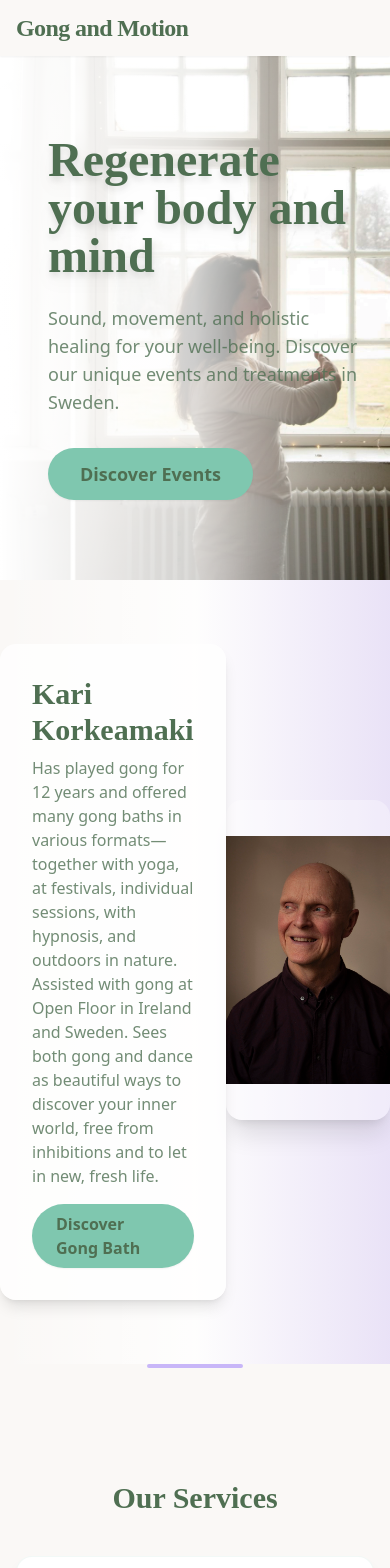
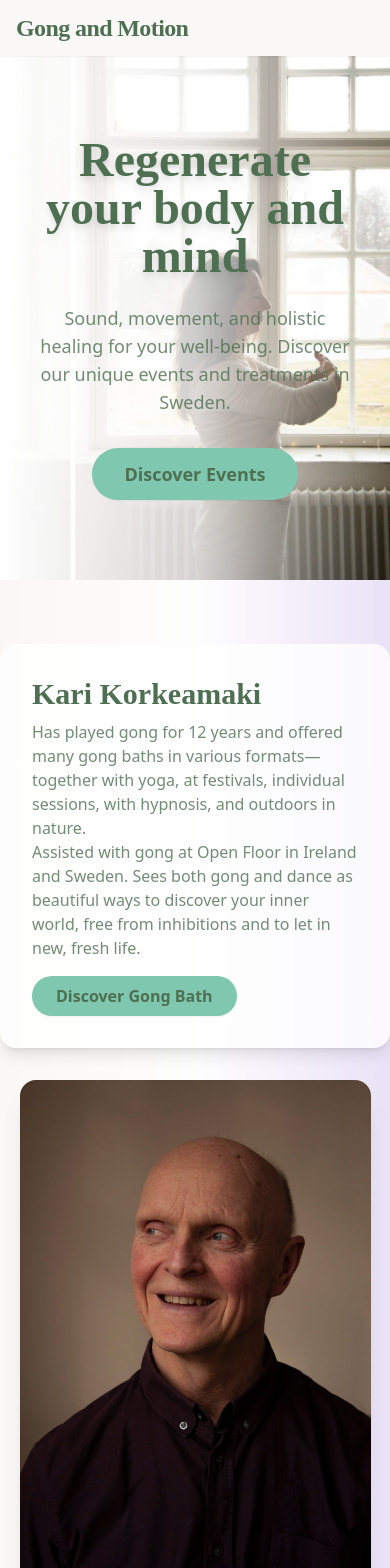
Before and after one commit to andreakorkeamaki/GongAndMotion, a Next.js app: page / in a window 390 px wide. Shown: the top 1568 px of the page. Built offline with nearby package versions, Linux system fonts and the light colour scheme.

Commit message:
Responsive fix: migliora padding, centratura testo e ottimizzazione mobile per Hero, Testimonials e Services

```diff
--- a/src/app/page.tsx
+++ b/src/app/page.tsx
@@ -65,27 +65,19 @@ function PersonSlider() {
   }, [idx, people.length]);
   const person = people[idx];
   return (
-    <section className={`relative py-16 min-h-[480px] flex items-center overflow-hidden ${person.bg}`}>
+    <section className={`relative py-16 min-h-[480px] flex flex-col md:flex-row items-center overflow-hidden ${person.bg}`}>
       {/* LEFT TEXT WITH GRADIENT (gradient now on section) */}
-      <div className="flex-1 relative z-10 max-w-xl mx-auto md:ml-8 text-left bg-white/80 rounded-2xl p-8 shadow-lg transition-all duration-700 ease-in-out">
+      <div className="relative z-10 w-full md:w-[48%] text-left bg-white/80 rounded-2xl p-8 shadow-lg transition-all duration-700 ease-in-out md:mr-6">
         <h2 className="text-3xl font-heading font-bold mb-2 text-primary-dark">{person.name}</h2>
         <p className="mb-4 text-primary-dark/80 text-base max-w-lg">{person.bio}</p>
         <Button href={person.button.href} variant="primary">{person.button.label}</Button>
       </div>
       {/* RIGHT PHOTO, LARGER, NO PURPLE BORDER, CLOSER TO TEXT */}
-      <div className="flex-1 hidden md:flex justify-start items-center h-full transition-all duration-700 ease-in-out" style={{marginLeft: '20px'}}>
+      <div className="w-full md:w-[44%] flex justify-center items-center h-full mt-8 md:mt-0">
         <img
           src={person.image}
           alt={person.name}
-          className="w-[460px] h-[540px] object-contain rounded-2xl shadow-xl bg-white/30 transition-all duration-700 ease-in-out"
-        />
-      </div>
-      {/* Mobile: photo above */}
-      <div className="md:hidden flex justify-center mb-6 w-full transition-all duration-700 ease-in-out">
-        <img
-          src={person.image}
-          alt={person.name}
-          className="w-64 h-80 object-contain rounded-2xl shadow-xl bg-white/30 transition-all duration-700 ease-in-out"
+          className="w-[90vw] max-w-[360px] h-auto object-contain rounded-2xl shadow-xl bg-white/30 transition-all duration-700 ease-in-out"
         />
       </div>
     </section>
@@ -105,7 +97,7 @@ export default function Home() {
           <Image src="/header-bg.webp" alt="Holistic Healing" fill className="object-cover object-right" />
           <div className="absolute inset-0 bg-gradient-to-r from-white via-white/80 to-transparent" />
         </div>
-        <div className="relative max-w-2xl mx-0 ml-8 text-left bg-transparent">
+        <div className="relative w-full max-w-2xl mx-auto px-4 text-center md:text-left">
           <h1 className="text-5xl sm:text-6xl font-heading font-bold mb-6 text-primary-dark drop-shadow-lg">Regenerate your body and mind</h1>
           <p className="text-lg sm:text-xl mb-8 text-primary-dark/80">Sound, movement, and holistic healing for your well-being. Discover our unique events and treatments in Sweden.</p>
           <Button href="/events" variant="primary" className="text-lg px-8 py-3 shadow-lg">Discover Events</Button>
@@ -123,7 +115,7 @@ export default function Home() {
             {services.map((service) => (
               <div
                 key={service.title}
-                className="flex flex-col h-full justify-between rounded-2xl bg-white shadow-lg hover:shadow-2xl transition-shadow duration-300 p-6 items-center text-center border border-primary/10 hover:-translate-y-1 hover:scale-105"
+                className="flex flex-col h-full justify-between rounded-2xl bg-white shadow-lg hover:shadow-2xl transition-shadow duration-300 p-6 items-center text-center border border-primary/10 hover:-translate-y-1 hover:scale-105 min-w-0"
               >
                 <h3 className="text-xl font-heading font-semibold mb-2 text-primary-dark">{service.title}</h3>
                 <p className="text-primary-dark/80 mb-4 text-sm flex-1">{service.description}</p>
@@ -137,13 +129,13 @@ export default function Home() {
       <div className="w-full flex justify-center">
         <div className="h-1 w-24 rounded-full bg-primary/50 mb-12"></div>
       </div>
-      <section className="py-16 bg-gradient-to-b from-accent-purple/10 via-background to-green-50">
+      <section className="py-16 bg-gradient-to-b from-accent-purple/10 via-background to-green-50 px-2 sm:px-4">
         <h2 className="text-3xl font-heading font-bold text-center mb-12 text-primary-dark">What People Say</h2>
         <div className="max-w-5xl mx-auto grid grid-cols-1 md:grid-cols-3 gap-8 items-stretch h-full">
           {/* Testimonial 1 */}
-          <div className="bg-white rounded-2xl shadow-lg p-8 flex flex-col justify-between h-full items-center">
+          <div className="bg-white rounded-2xl shadow-lg p-6 sm:p-8 flex flex-col justify-between h-full items-center">
             <img src="/nina.jpg" alt="Nina" className="w-14 h-14 rounded-full object-cover mb-4 border-2 border-accent-purple/40 shadow" />
-            <p className="italic text-primary-dark/90 text-lg text-center flex-1 flex items-start">
+            <p className="italic text-primary-dark/90 text-base sm:text-lg text-center flex-1 flex items-start">
               “After three sessions I regained full mobility in my shoulder. A deeply healing experience.”
             </p>
             <span className="block text-accent-purple font-semibold text-base text-center mt-8">
@@ -151,9 +143,9 @@ export default function Home() {
             </span>
           </div>
           {/* Testimonial 2 */}
-          <div className="bg-white rounded-2xl shadow-lg p-8 flex flex-col justify-between h-full items-center">
+          <div className="bg-white rounded-2xl shadow-lg p-6 sm:p-8 flex flex-col justify-between h-full items-center">
             <img src="/kari.jpg" alt="Kari" className="w-14 h-14 rounded-full object-cover mb-4 border-2 border-accent-purple/40 shadow" />
-            <p className="italic text-primary-dark/90 text-lg text-center flex-1 flex items-start">
+            <p className="italic text-primary-dark/90 text-base sm:text-lg text-center flex-1 flex items-start">
               “Gong yourself back to life. I felt a transformation after the sound bath!”
             </p>
             <span className="block text-accent-purple font-semibold text-base text-center mt-8">
@@ -161,9 +153,9 @@ export default function Home() {
             </span>
           </div>
           {/* Testimonial 3 */}
-          <div className="bg-white rounded-2xl shadow-lg p-8 flex flex-col justify-between h-full items-center">
+          <div className="bg-white rounded-2xl shadow-lg p-6 sm:p-8 flex flex-col justify-between h-full items-center">
             <img src="/sofia.jpg" alt="Sofia" className="w-14 h-14 rounded-full object-cover mb-4 border-2 border-accent-purple/40 shadow" />
-            <p className="italic text-primary-dark/90 text-lg text-center flex-1 flex items-start">
+            <p className="italic text-primary-dark/90 text-base sm:text-lg text-center flex-1 flex items-start">
               “The Qigong workshop gave me new energy and inner peace. Highly recommended!”
             </p>
             <span className="block text-accent-purple font-semibold text-base text-center mt-8">
```
